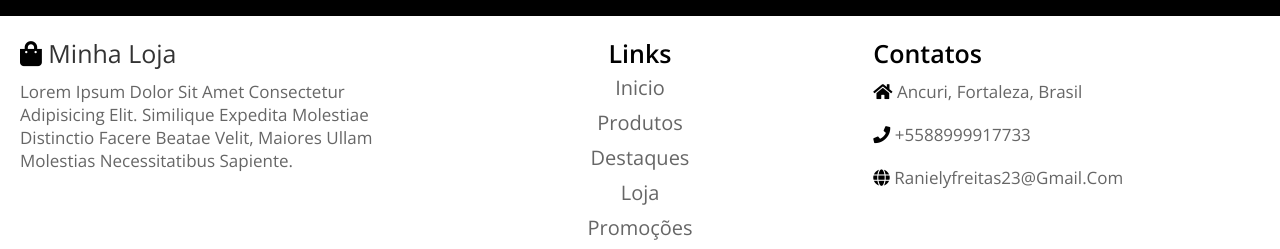
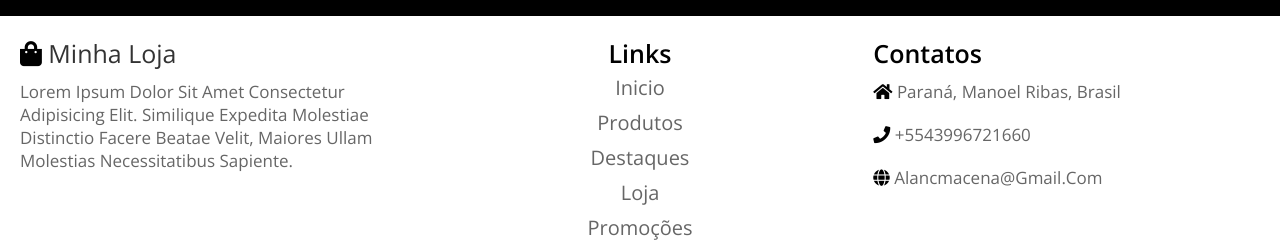
Before and after one commit to Alan-campos17/loja-online, a plain HTML site: page index.html in a window 1280 px wide. Shown: the part 4348-4597 px from the top of the page. Drawn offline with nearby package versions, Linux system fonts and the light colour scheme.

Commit message:
alterando local

```diff
--- a/index.html
+++ b/index.html
@@ -601,14 +601,14 @@
             <div class="box">
                 <h3>Contatos</h3>
                 <p> <i class="fas fa-home"></i>
-                    Ancuri, Fortaleza,
+                    Paraná, Manoel Ribas,
                     Brasil
                 </p>
                 <p> <i class="fas fa-phone"></i>
-                    +5588999917733
+                    +5543996721660
                 </p>
                 <p> <i class="fas fa-globe"></i>
-                    ranielyfreitas23@gmail.com
+                    alancmacena@gmail.com
                 </p>
             </div>
 
```
